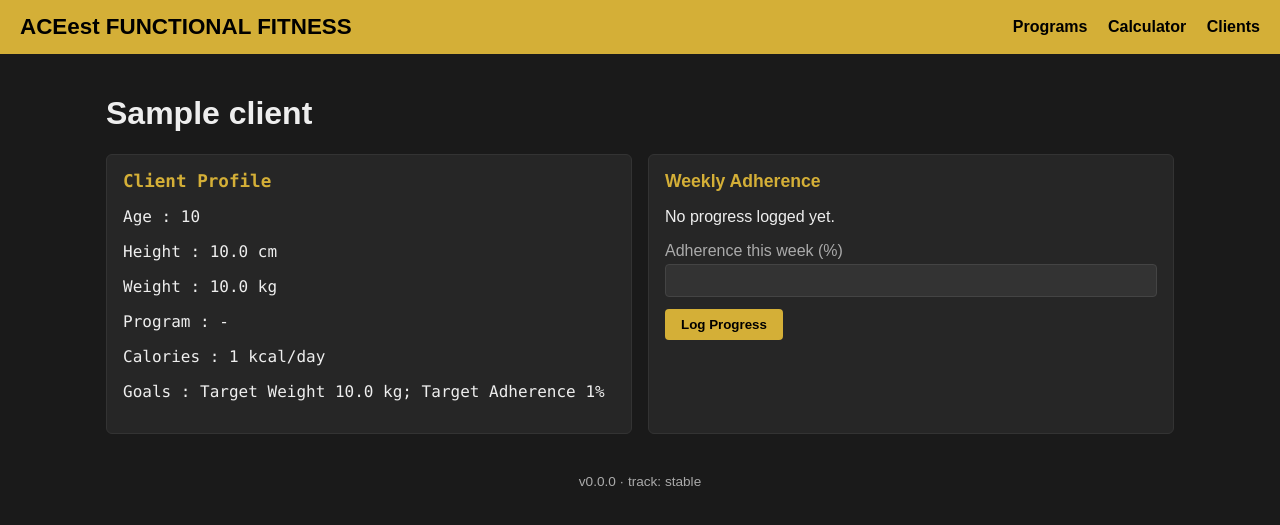
After one commit to mudit1024/aceest-fitness-devops, a Flask app: a page that uses aceest/templates/base.html in a window 1280 px wide. The commit adds this page. Shown: the top 525 px of the page. Run offline with Flask 3, Linux system fonts and the light colour scheme; tables that the repository leaves empty hold one stand-in row (values such as "Sample post"); some libraries are stand-ins or nearby versions.

Commit message:
feat(v2.0): SQLite persistence for clients and weekly progress
- clients CRUD (HTML + JSON API), calories derived on save
- weekly adherence logging with progress bars
- CSRF protection for all state-changing requests (Flask-WTF)
- tests run against an isolated temporary database

```diff
--- a/aceest/__init__.py
+++ b/aceest/__init__.py
@@ -1,7 +1,10 @@
 """ACEest Fitness & Gym - Flask application package."""
 from flask import Flask
+from flask_wtf.csrf import CSRFProtect
 
 from aceest.config import Config
+
+csrf = CSRFProtect()
 
 
 def create_app(config_object=Config, **overrides):
@@ -10,9 +13,13 @@ def create_app(config_object=Config, **overrides):
     app.config.from_object(config_object)
     app.config.update(overrides)
 
-    from aceest.routes import main
+    from aceest import db
+    from aceest.routes import clients, main
 
+    csrf.init_app(app)
+    db.init_db(app)
     app.register_blueprint(main.bp)
+    app.register_blueprint(clients.bp)
 
     @app.context_processor
     def inject_build_info():
--- a/aceest/config.py
+++ b/aceest/config.py
@@ -18,8 +18,5 @@ class Config:
     # Label used by the deployment strategies (blue/green, stable/canary, A/B)
     DEPLOY_TRACK = os.environ.get("DEPLOY_TRACK") or "stable"
     SECRET_KEY = os.environ.get("SECRET_KEY", "dev-only-change-me")
+    DATABASE_PATH = os.environ.get("DATABASE_PATH") or str(BASE_DIR / "instance" / "aceest.db")
     TESTING = False
-
-
-class TestConfig(Config):
-    TESTING = True
--- /dev/null
+++ b/aceest/db.py
@@ -0,0 +1,53 @@
+"""SQLite persistence layer (one connection per request)."""
+import sqlite3
+from pathlib import Path
+
+from flask import current_app, g
+
+SCHEMA = [
+    """
+    CREATE TABLE IF NOT EXISTS clients (
+        id INTEGER PRIMARY KEY AUTOINCREMENT,
+        name TEXT UNIQUE NOT NULL,
+        age INTEGER,
+        height REAL,
+        weight REAL,
+        program TEXT,
+        calories INTEGER,
+        target_weight REAL,
+        target_adherence INTEGER
+    )
+    """,
+    """
+    CREATE TABLE IF NOT EXISTS progress (
+        id INTEGER PRIMARY KEY AUTOINCREMENT,
+        client_name TEXT NOT NULL,
+        week TEXT NOT NULL,
+        adherence INTEGER NOT NULL
+    )
+    """,
+]
+
+
+def get_db():
+    if "db" not in g:
+        g.db = sqlite3.connect(current_app.config["DATABASE_PATH"])
+        g.db.row_factory = sqlite3.Row
+        g.db.execute("PRAGMA foreign_keys = ON")
+    return g.db
+
+
+def close_db(_exc=None):
+    db = g.pop("db", None)
+    if db is not None:
+        db.close()
+
+
+def init_db(app):
+    """Create the database file and tables if they do not exist yet."""
+    path = Path(app.config["DATABASE_PATH"])
+    path.parent.mkdir(parents=True, exist_ok=True)
+    with sqlite3.connect(path) as conn:
+        for statement in SCHEMA:
+            conn.execute(statement)
+    app.teardown_appcontext(close_db)
--- /dev/null
+++ b/aceest/models.py
@@ -0,0 +1,103 @@
+"""Data access functions for clients and their weekly progress."""
+from datetime import date
+
+from aceest.db import get_db
+from aceest.fitness import ValidationError, estimate_calories, validate_adherence
+from aceest.programs import PROGRAMS
+
+
+def _optional_number(value, cast, field):
+    if value in (None, ""):
+        return None
+    try:
+        number = cast(value)
+    except (TypeError, ValueError):
+        raise ValidationError(f"{field} must be a number") from None
+    if number < 0:
+        raise ValidationError(f"{field} must not be negative")
+    return number
+
+
+def clean_client(data):
+    """Validate a client payload and derive the calorie target."""
+    name = (data.get("name") or "").strip()
+    if not name:
+        raise ValidationError("name is required")
+    program = (data.get("program") or "").upper()
+    if program not in PROGRAMS:
+        raise ValidationError("program must be one of " + ", ".join(PROGRAMS))
+    weight = _optional_number(data.get("weight"), float, "weight")
+    client = {
+        "name": name,
+        "age": _optional_number(data.get("age"), int, "age"),
+        "height": _optional_number(data.get("height"), float, "height"),
+        "weight": weight,
+        "program": program,
+        "calories": estimate_calories(weight, program) if weight else None,
+        "target_weight": _optional_number(data.get("target_weight"), float, "target_weight"),
+        "target_adherence": None,
+    }
+    if data.get("target_adherence") not in (None, ""):
+        client["target_adherence"] = validate_adherence(data["target_adherence"])
+    return client
+
+
+def save_client(data):
+    """Insert or update (by name) a client and return the stored record."""
+    client = clean_client(data)
+    db = get_db()
+    db.execute(
+        """
+        INSERT INTO clients (name, age, height, weight, program, calories, target_weight, target_adherence)
+        VALUES (:name, :age, :height, :weight, :program, :calories, :target_weight, :target_adherence)
+        ON CONFLICT(name) DO UPDATE SET
+            age=excluded.age, height=excluded.height, weight=excluded.weight,
+            program=excluded.program, calories=excluded.calories,
+            target_weight=excluded.target_weight, target_adherence=excluded.target_adherence
+        """,
+        client,
+    )
+    db.commit()
+    return get_client(client["name"])
+
+
+def get_client(name):
+    row = get_db().execute("SELECT * FROM clients WHERE name = ?", (name,)).fetchone()
+    return dict(row) if row else None
+
+
+def list_clients():
+    rows = get_db().execute("SELECT * FROM clients ORDER BY name").fetchall()
+    return [dict(r) for r in rows]
+
+
+def delete_client(name):
+    db = get_db()
+    db.execute("DELETE FROM progress WHERE client_name = ?", (name,))
+    cur = db.execute("DELETE FROM clients WHERE name = ?", (name,))
+    db.commit()
+    return cur.rowcount > 0
+
+
+def current_week_label(today=None):
+    today = today or date.today()
+    return today.strftime("Week %U - %Y")
+
+
+def add_progress(name, adherence, week=None):
+    adherence = validate_adherence(adherence)
+    week = (week or "").strip() or current_week_label()
+    db = get_db()
+    db.execute(
+        "INSERT INTO progress (client_name, week, adherence) VALUES (?, ?, ?)",
+        (name, week, adherence),
+    )
+    db.commit()
+    return {"client_name": name, "week": week, "adherence": adherence}
+
+
+def list_progress(name):
+    rows = get_db().execute(
+        "SELECT week, adherence FROM progress WHERE client_name = ? ORDER BY id", (name,)
+    ).fetchall()
+    return [dict(r) for r in rows]
--- /dev/null
+++ b/aceest/routes/clients.py
@@ -0,0 +1,97 @@
+"""Client management: HTML pages and JSON API."""
+from flask import Blueprint, abort, flash, jsonify, redirect, render_template, request, url_for
+
+from aceest import models
+from aceest.fitness import ValidationError
+from aceest.programs import get_program, list_programs
+
+bp = Blueprint("clients", __name__)
+
+
+# ---------- HTML ----------
+@bp.route("/clients", methods=["GET", "POST"])
+def clients_page():
+    if request.method == "POST":
+        try:
+            client = models.save_client(request.form)
+        except ValidationError as exc:
+            flash(str(exc), "error")
+        else:
+            flash(f"Client {client['name']} saved", "info")
+            return redirect(url_for("clients.client_page", name=client["name"]))
+    return render_template("clients.html", clients=models.list_clients(), programs=list_programs())
+
+
+@bp.route("/clients/<name>", methods=["GET"])
+def client_page(name):
+    client = models.get_client(name)
+    if client is None:
+        abort(404)
+    return render_template(
+        "client.html",
+        client=client,
+        program=get_program(client["program"]),
+        progress=models.list_progress(name),
+        programs=list_programs(),
+    )
+
+
+@bp.route("/clients/<name>/progress", methods=["POST"])
+def client_progress_form(name):
+    if models.get_client(name) is None:
+        abort(404)
+    try:
+        models.add_progress(name, request.form.get("adherence"), request.form.get("week"))
+        flash("Weekly progress logged", "info")
+    except ValidationError as exc:
+        flash(str(exc), "error")
+    return redirect(url_for("clients.client_page", name=name))
+
+
+# ---------- JSON API ----------
+@bp.route("/api/clients", methods=["GET"])
+def api_list_clients():
+    return jsonify(models.list_clients())
+
+
+@bp.route("/api/clients", methods=["POST"])
+def api_save_client():
+    try:
+        client = models.save_client(request.get_json(silent=True) or {})
+    except ValidationError as exc:
+        return jsonify({"error": str(exc)}), 400
+    return jsonify(client), 201
+
+
+@bp.route("/api/clients/<name>", methods=["GET"])
+def api_get_client(name):
+    client = models.get_client(name)
+    if client is None:
+        return jsonify({"error": "client not found"}), 404
+    return jsonify(client)
+
+
+@bp.route("/api/clients/<name>", methods=["DELETE"])
+def api_delete_client(name):
+    if not models.delete_client(name):
+        return jsonify({"error": "client not found"}), 404
+    return "", 204
+
+
+@bp.route("/api/clients/<name>/progress", methods=["GET"])
+def api_list_progress(name):
+    if models.get_client(name) is None:
+        return jsonify({"error": "client not found"}), 404
+    return jsonify(models.list_progress(name))
+
+
+@bp.route("/api/clients/<name>/progress", methods=["POST"])
+def api_add_progress(name):
+    if models.get_client(name) is None:
+        return jsonify({"error": "client not found"}), 404
+    payload = request.get_json(silent=True) or {}
+    try:
+        entry = models.add_progress(name, payload.get("adherence"), payload.get("week"))
+    except ValidationError as exc:
+        return jsonify({"error": str(exc)}), 400
+    return jsonify(entry), 201
--- a/aceest/static/style.css
+++ b/aceest/static/style.css
@@ -18,3 +18,6 @@ table { width: 100%; border-collapse: collapse; } th, td { text-align: left; pad
 .flash { padding: 10px; border-radius: 4px; margin-bottom: 12px; background: #2d3b2d; }
 .flash-error { background: #4a2626; }
 .footer { text-align: center; color: var(--muted); padding: 20px; font-size: 0.85rem; }
+.bar-row { display: grid; grid-template-columns: 130px 1fr 48px; gap: 8px; align-items: center; margin: 4px 0; font-size: 0.9rem; }
+.bar { background: #333; height: 12px; border-radius: 6px; overflow: hidden; }
+.bar > div { background: var(--gold); height: 100%; }
--- a/aceest/templates/base.html
+++ b/aceest/templates/base.html
@@ -13,6 +13,7 @@
       {% block nav %}
       <a href="{{ url_for('main.index') }}">Programs</a>
       <a href="{{ url_for('main.calculator') }}">Calculator</a>
+      <a href="{{ url_for('clients.clients_page') }}">Clients</a>
       {% endblock %}
     </nav>
   </header>
--- a/aceest/templates/calculator.html
+++ b/aceest/templates/calculator.html
@@ -3,6 +3,7 @@
 {% block content %}
 <section class="grid">
   <form class="card" method="post">
+    <input type="hidden" name="csrf_token" value="{{ csrf_token() }}">
     <h2>Client Profile</h2>
     <label for="name">Name</label><input id="name" name="name" value="{{ form.name or '' }}" required>
     <label for="age">Age</label><input id="age" name="age" type="number" min="1" max="120" value="{{ form.age or '' }}">
--- /dev/null
+++ b/aceest/templates/client.html
@@ -0,0 +1,38 @@
+{% extends "base.html" %}
+{% block title %}{{ client.name }} - ACEest{% endblock %}
+{% block content %}
+<h1>{{ client.name }}</h1>
+<section class="grid">
+  <div class="card mono">
+    <h2>Client Profile</h2>
+    <p>Age      : {{ client.age or '-' }}</p>
+    <p>Height   : {{ client.height or '-' }} cm</p>
+    <p>Weight   : {{ client.weight or '-' }} kg</p>
+    <p>Program  : {{ program.name if program else '-' }}</p>
+    <p>Calories : {{ client.calories or '-' }} kcal/day</p>
+    <p>Goals    : {% if client.target_weight %}Target Weight {{ client.target_weight }} kg; {% endif %}{% if client.target_adherence %}Target Adherence {{ client.target_adherence }}%{% endif %}</p>
+  </div>
+  <div class="card">
+    <h2>Weekly Adherence</h2>
+    {% if progress %}
+      {% for p in progress %}
+        <div class="bar-row"><span>{{ p.week }}</span><div class="bar"><div style="width: {{ p.adherence }}%"></div></div><span>{{ p.adherence }}%</span></div>
+      {% endfor %}
+    {% else %}<p>No progress logged yet.</p>{% endif %}
+    <form method="post" action="{{ url_for('clients.client_progress_form', name=client.name) }}">
+    <input type="hidden" name="csrf_token" value="{{ csrf_token() }}">
+      <label for="adherence">Adherence this week (%)</label>
+      <input id="adherence" name="adherence" type="number" min="0" max="100" required>
+      <button type="submit">Log Progress</button>
+    </form>
+  </div>
+  {% if program %}
+  <div class="card">
+    <h2>Workout</h2>
+    <ul class="plain">{% for line in program.workout %}<li>{{ line }}</li>{% endfor %}</ul>
+    <h2>Diet</h2>
+    <ul class="plain">{% for line in program.diet %}<li>{{ line }}</li>{% endfor %}</ul>
+  </div>
+  {% endif %}
+</section>
+{% endblock %}
--- a/requirements.txt
+++ b/requirements.txt
@@ -1,2 +1,3 @@
 Flask==3.0.3
+Flask-WTF==1.2.1
 gunicorn==22.0.0
```
Also changed, not shown: aceest/routes/main.py (+7 -0 lines), aceest/templates/clients.html (added, +33 -0 lines), tests/conftest.py (+13 -3 lines), tests/test_clients.py (added, +88 -0 lines), tests/test_security.py (added, +22 -0 lines), 1 other file.
